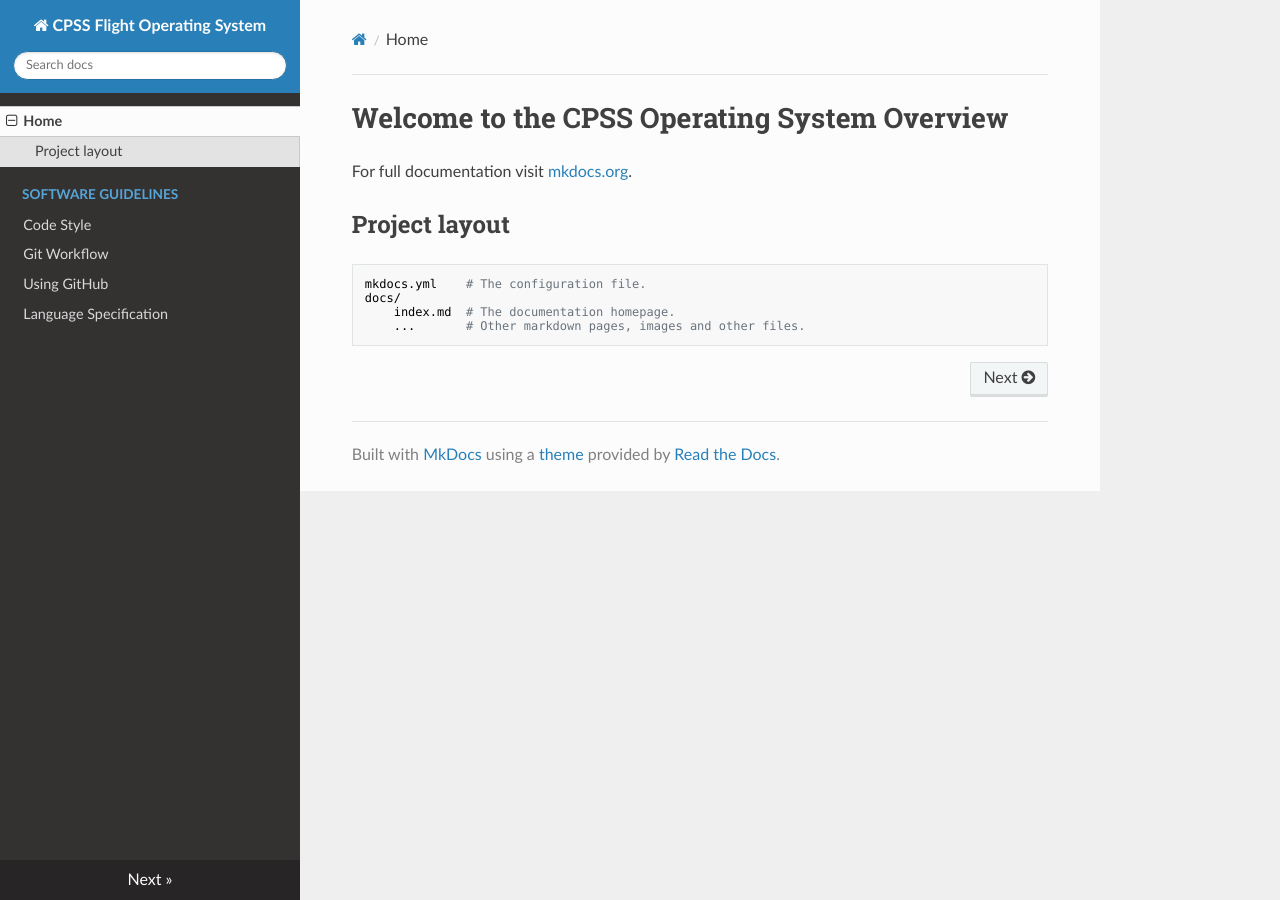
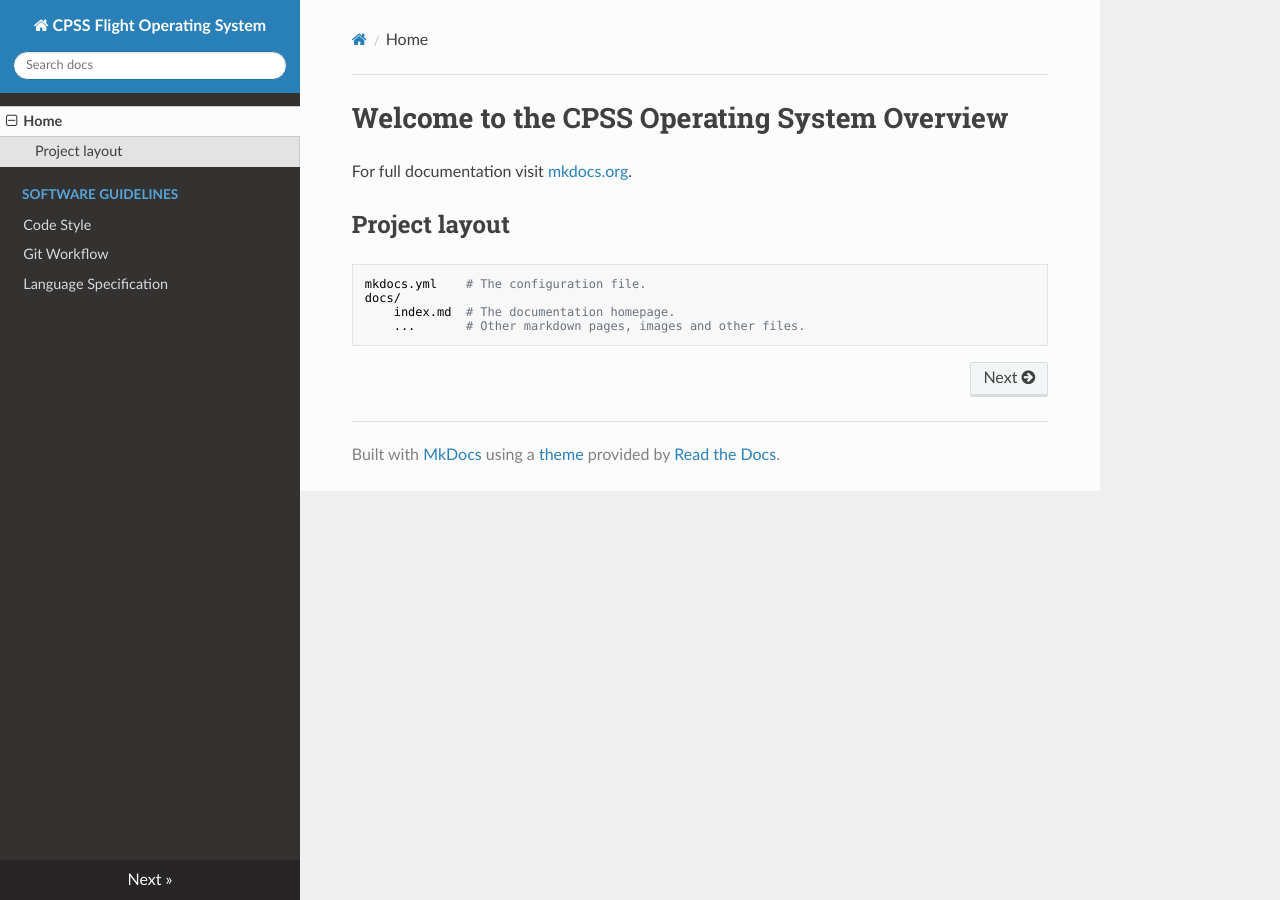
Before and after one commit to cpspacesystems/avionics_docs, an MkDocs documentation site: the page built from docs/index.md, in a window 1280 px wide. Built offline with MkDocs 1.6.1, drawn with Linux system fonts in a browser that asks for light colours; nearby versions of some CDN libraries.

Commit message:
remove using-git.md

```diff
--- a/mkdocs.yml
+++ b/mkdocs.yml
@@ -4,6 +4,5 @@ nav:
   - Software Guidelines:
       - Code Style: software_guidelines/code-style.md
       - Git Workflow: software_guidelines/git-workflow.md
-      - Using GitHub: software_guidelines/using-github.md
   - Language Specification: language-spec.md
 theme: readthedocs
```
Also changed, not shown: docs/software_guidelines/using-github.md (deleted).
